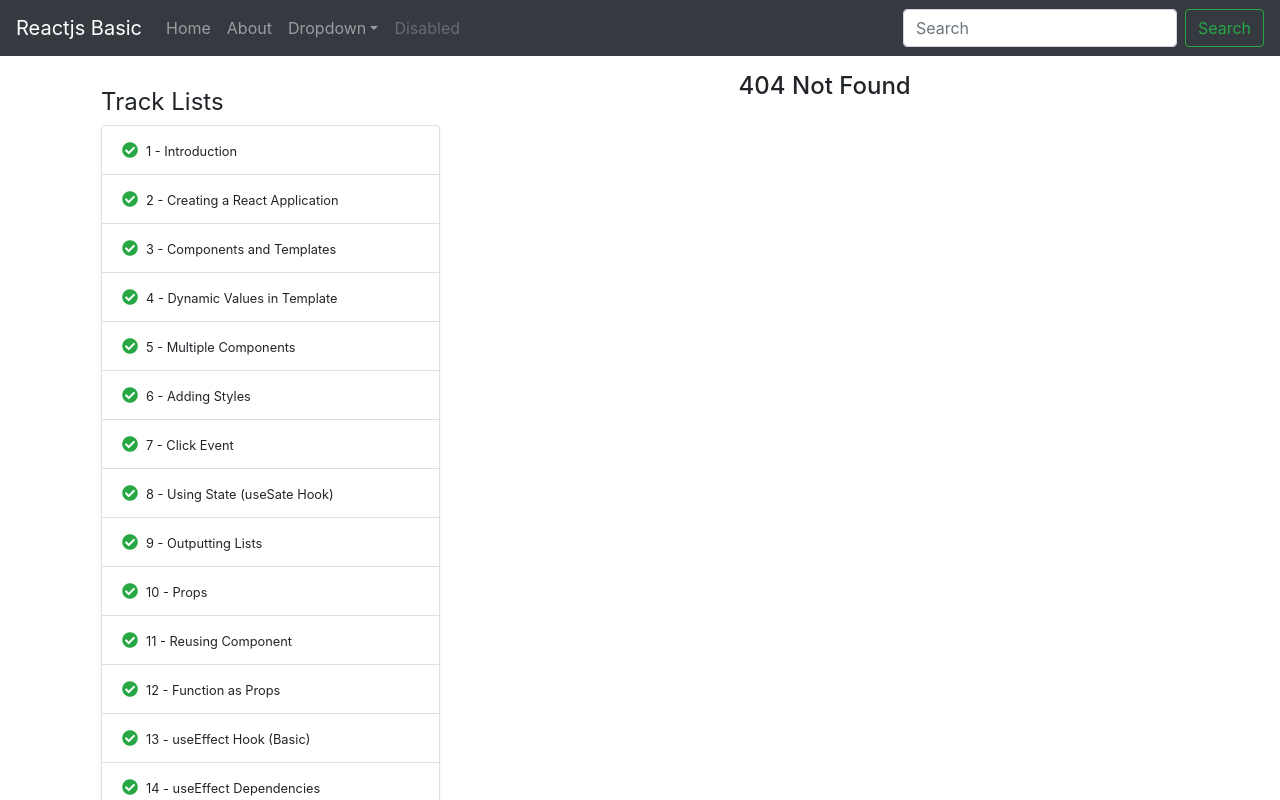
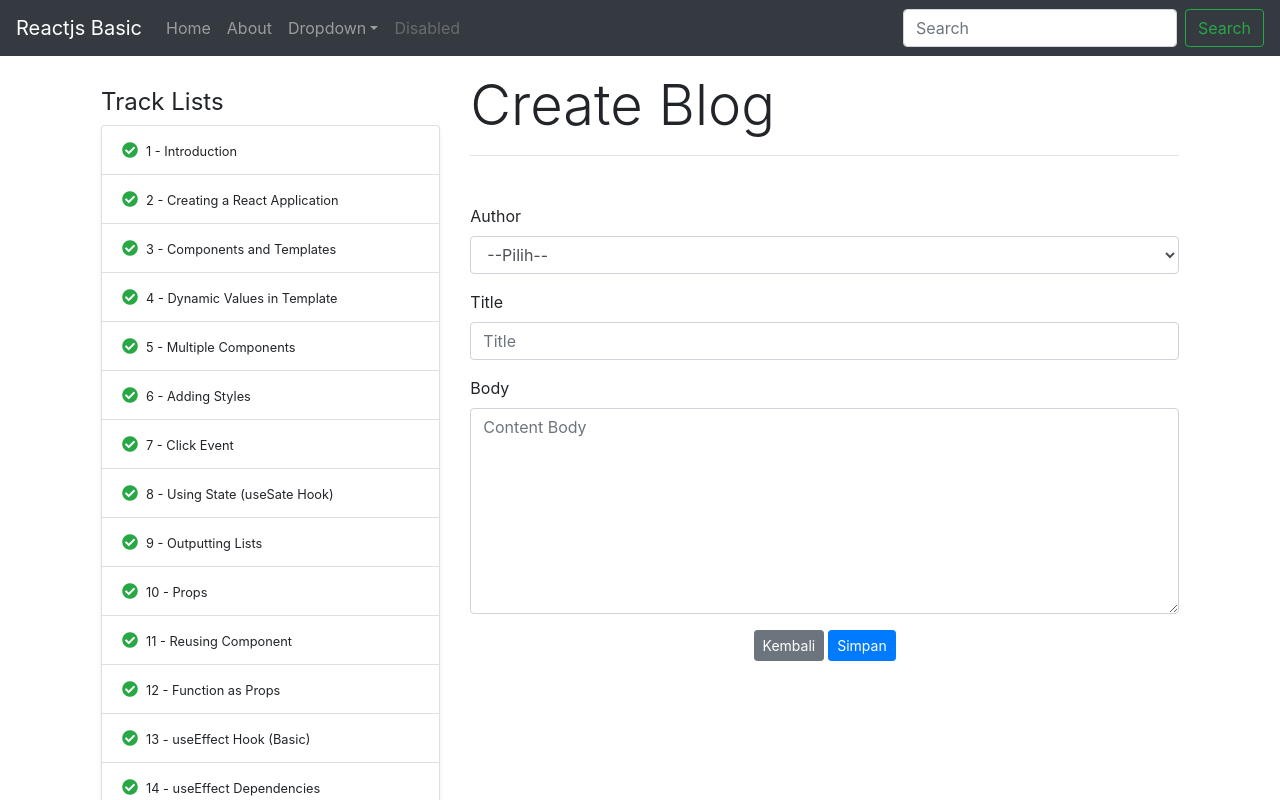
Before and after one commit to komarapc/reactjs-basic, a React (Create React App) app: page /react-basic/blogs/create in a window 1280 px wide. Shown: the top 800 px of the page. Built offline with nearby package versions, Linux system fonts and the light colour scheme; no server answers.

Commit message:
controlled input form

```diff
--- a/db.json
+++ b/db.json
@@ -41,6 +41,20 @@
       "title": "Sixth Blog",
       "author": "Haruka",
       "body": "Cillum ipsum ex deserunt et Lorem sint pariatur ipsum dolore anim fugiat reprehenderit mollit esse. Incididunt voluptate labore cillum mollit sint do laborum quis velit consectetur Lorem mollit anim tempor. Ad voluptate anim deserunt esse magna aute pariatur mollit ea qui minim ut."
+    },
+    {
+      "id": 7,
+      "title": "Seventh Blog",
+      "slug": "Seventh-Blog",
+      "author": "Haruka",
+      "body": "Cillum ipsum ex deserunt et Lorem sint pariatur ipsum dolore anim fugiat reprehenderit mollit esse. Incididunt voluptate labore cillum mollit sint do laborum quis velit consectetur Lorem mollit anim tempor. Ad voluptate anim deserunt esse magna aute pariatur mollit ea qui minim ut."
+    },
+    {
+      "id": 8,
+      "title": "Eight Blog",
+      "slug": "Eight-Blog",
+      "author": "Ayana",
+      "body": "Cillum ipsum ex deserunt et Lorem sint pariatur ipsum dolore anim fugiat reprehenderit mollit esse. Incididunt voluptate labore cillum mollit sint do laborum quis velit consectetur Lorem mollit anim tempor. Ad voluptate anim deserunt esse magna aute pariatur mollit ea qui minim ut."
     }
   ],
   "contacts": [
--- a/package.json
+++ b/package.json
@@ -16,10 +16,11 @@
     "json-server": "^0.16.3",
     "react": "^17.0.2",
     "react-dom": "^17.0.2",
+    "react-loading-skeleton": "^2.2.0",
     "react-router": "^5.2.0",
     "react-router-dom": "^5.2.0",
-    "react-loading-skeleton": "^2.2.0",
     "react-scripts": "4.0.3",
+    "slugify": "^1.5.0",
     "typescript": "^4.2.3",
     "watch": "^1.0.2",
     "web-vitals": "^1.0.1"
--- /dev/null
+++ b/src/data/author.ts
@@ -0,0 +1,15 @@
+const author_list: { id: number; author_name: string }[] = [
+  {
+    id: 1,
+    author_name: "Komar",
+  },
+  {
+    id: 2,
+    author_name: "Ayana",
+  },
+  {
+    id: 3,
+    author_name: "Haruka",
+  },
+];
+export default author_list;
--- a/src/data/track-list.ts
+++ b/src/data/track-list.ts
@@ -157,8 +157,8 @@ const track_lists: {
   {
     id: 26,
     track_name: "Controlled Input Forms",
-    is_done: false,
-    is_success: false,
+    is_done: true,
+    is_success: true,
   },
   {
     id: 27,
--- a/src/home.tsx
+++ b/src/home.tsx
@@ -1,6 +1,7 @@
 import { Route, BrowserRouter as Router, Switch } from "react-router-dom";
 
 import AboutPage from "./pages/about";
+import BlogCreate from "./pages/blogs/blog-create";
 import BlogDetail from "./pages/blogs/blog-detail";
 import { Fragment } from "react";
 import MainPage from "./pages/main";
@@ -9,7 +10,7 @@ import Sidebar from "./components/sidebar";
 import track_lists from "./data/track-list";
 
 const Home = () => {
-  const current_track_list: number = 25;
+  const current_track_list: number = 26;
   const tracks = track_lists.filter((track) => track.id === current_track_list);
   const title: string = tracks[0].track_name;
   return (
@@ -33,6 +34,9 @@ const Home = () => {
                 <Route exact path="/about">
                   <AboutPage title="About"></AboutPage>
                 </Route>
+                <Route exact path="/blogs/create">
+                  <BlogCreate></BlogCreate>
+                </Route>
                 <Route exact path="/blogs/:id">
                   <BlogDetail title="Detail Blog"></BlogDetail>
                 </Route>
--- /dev/null
+++ b/src/pages/blogs/blog-create.tsx
@@ -0,0 +1,156 @@
+import { Fragment, useState } from "react";
+
+import ButtonComponent from "../../components/atoms/button-component";
+import author_list from "../../data/author";
+import slugify from "slugify";
+import { withRouter } from "react-router";
+
+const BlogCreate = (props: any) => {
+  /**
+   * interface typedata
+   */
+  interface dataForm {
+    id: number | null;
+    title: string;
+    slug: string;
+    author: string;
+    body: string;
+  }
+
+  /***
+   * variable declaration
+   */
+  const url: string = "http://localhost:8000/blogs/";
+  const method: string = "POST";
+
+  const [title, setTitle] = useState<string>("");
+  const [slug, setSlug] = useState<string>("");
+  const [author, setAuthor] = useState<string>("");
+  const [body, setBody] = useState<string>("");
+
+  const [data, setData] = useState<any>({});
+  const [message, setMessage] = useState<string>("");
+  /**
+   * variable function
+   * @param value
+   */
+  const handleKeyUpInput = (value: any) => {
+    setTitle(value);
+    setSlug(slugify(value, "-"));
+  };
+
+  const handleSubmitForm = () => {
+    const slug_title = slugify(title, "-");
+    setSlug(slug_title);
+    const data_form_tmp: dataForm = {
+      id: null,
+      title: title,
+      slug: slug,
+      author: author,
+      body: body,
+    };
+
+    fetch(url, {
+      method: method,
+      headers: {
+        "Content-Type": "application/json",
+      },
+      body: JSON.stringify(data_form_tmp),
+    })
+      .then((response) => response.json())
+      .then((data) => {
+        setData(data);
+        setMessage("Data berhasil disimpan");
+      })
+      .catch((error) => {
+        console.error("Error:", error);
+      });
+  };
+
+  /**
+   * Render
+   * @element
+   */
+  return (
+    <Fragment>
+      <div>
+        <h1 className="display-4">Create Blog</h1>
+        <hr />
+        {message !== "" ? (
+          <Fragment>
+            <div className="alert alert-success">{message}</div>
+          </Fragment>
+        ) : (
+          ""
+        )}
+        <div className="mt-5">
+          {/* author */}
+          <div className="form-group">
+            <label htmlFor="">Author</label>
+            <select
+              name="author"
+              id=""
+              className="form-control"
+              onChange={(e) => setAuthor(e.target.value)}
+              required
+            >
+              <option value="">--Pilih--</option>
+              {author_list.map((author: any, key: number) => {
+                return (
+                  <option value={author.author_name} key={key}>
+                    {author.author_name}
+                  </option>
+                );
+              })}
+            </select>
+          </div>
+          {/* title blog */}
+          <div className="form-group">
+            <label htmlFor="">Title</label>
+            <input
+              type="text"
+              name="title"
+              // value={title}
+              className="form-control"
+              placeholder={"Title"}
+              autoComplete={"off"}
+              onKeyUp={(e) =>
+                handleKeyUpInput((e.target as HTMLInputElement).value)
+              }
+              required
+            />
+          </div>
+          {/* content body */}
+          <div className="form-group">
+            <label htmlFor="">Body</label>
+            <textarea
+              name="body"
+              id="body-content"
+              cols={30}
+              rows={8}
+              className="form-control"
+              placeholder={"Content Body"}
+              onKeyUp={(e) => setBody((e.target as HTMLInputElement).value)}
+              required
+            ></textarea>
+          </div>
+          <div className="d-flex justify-content-center">
+            <ButtonComponent
+              action={props.history.goBack}
+              button_name="Kembali"
+              class={"btn btn-sm btn-secondary mr-1"}
+            />
+            <button
+              className="btn btn-sm btn-primary"
+              onClick={handleSubmitForm}
+            >
+              Simpan
+            </button>
+          </div>
+        </div>
+      </div>
+    </Fragment>
+  );
+};
+
+export default withRouter(BlogCreate);
--- a/src/pages/main.tsx
+++ b/src/pages/main.tsx
@@ -1,6 +1,7 @@
 import { Fragment, useEffect, useState } from "react";
 
 import Blog from "./blogs";
+import { Link } from "react-router-dom";
 import Skeleton from "react-loading-skeleton";
 import useFetch from "../utils/useFetch";
 
@@ -46,6 +47,9 @@ const MainPage = (props: any) => {
         )
       ) : (
         <Fragment>
+          <Link to="/blogs/create" className="btn btn-sm btn-primary mb-3">
+            Create New Blog
+          </Link>
           <Blog
             blogs={blogs}
             title="All blogs"
```
Also changed, not shown: 1 other file (tests, documents, lock files or other folders).
